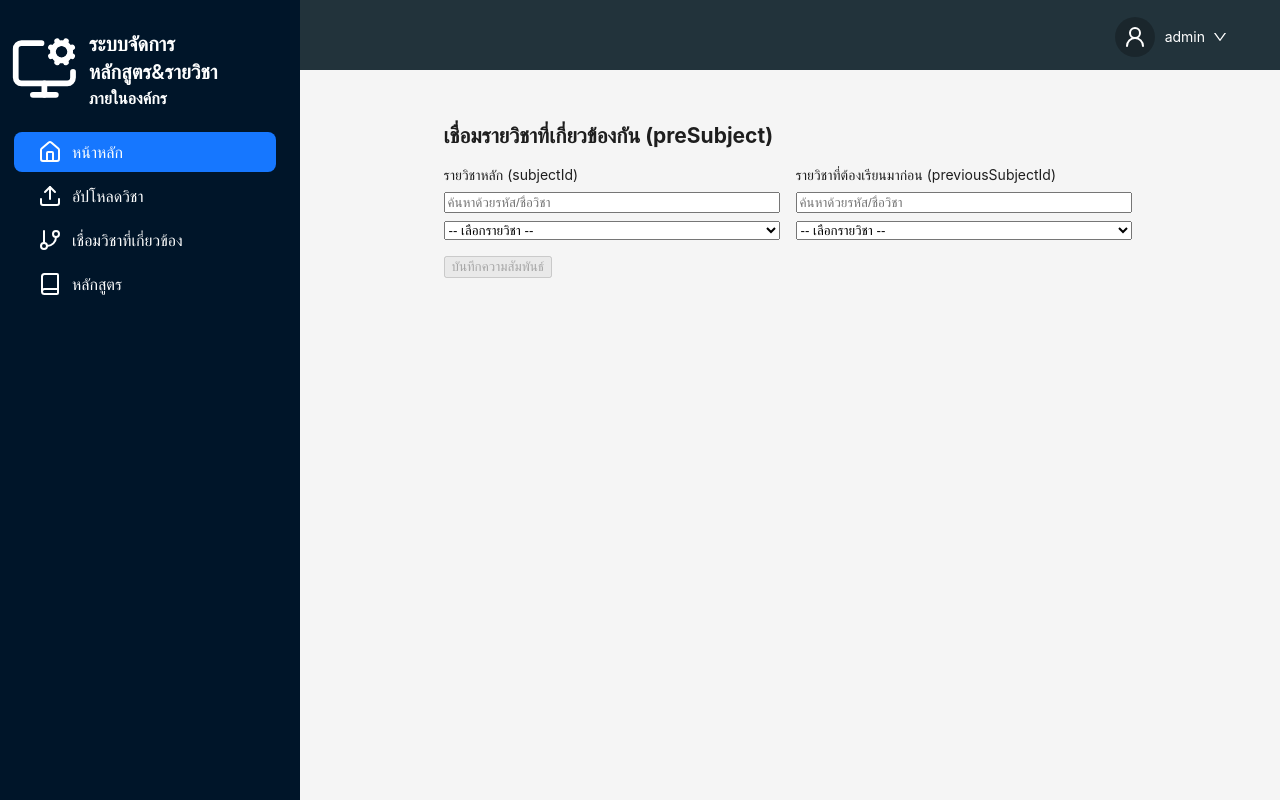
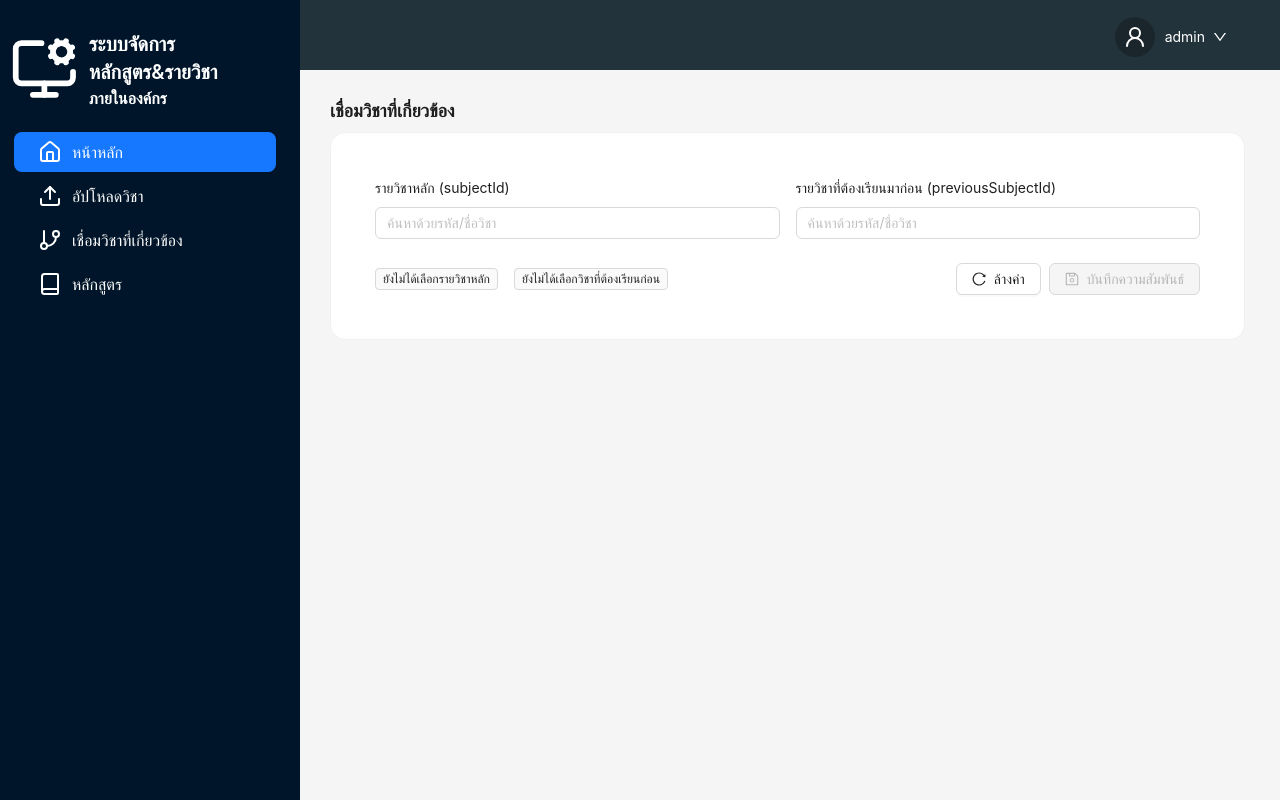
Before and after one commit to Guntaphon-si/G5-Course-Subject, a Next.js app: page /pre-subject in a window 1280 px wide. Built offline with nearby package versions, Linux system fonts and the light colour scheme.

Commit message:
ตกเเต่ง

```diff
--- a/src/app/pre-subject/page.tsx
+++ b/src/app/pre-subject/page.tsx
@@ -1,5 +1,7 @@
 "use client";
-import { useEffect, useMemo, useState } from 'react';
+import { useEffect, useMemo, useState, useCallback } from 'react';
+import { Card, Col, Row, Typography, Space, Form, AutoComplete, Button, message as antdMessage, Tag } from 'antd';
+import { SaveOutlined, ReloadOutlined } from '@ant-design/icons';
 
 type SubjectItem = {
   subjectId: number;
@@ -26,6 +28,7 @@ async function createPreSubject(subjectId: number, previousSubjectId: number) {
 }
 
 export default function PreSubjectPage() {
+  const { Title, Text } = Typography;
   const [q1, setQ1] = useState('');
   const [q2, setQ2] = useState('');
   const [options1, setOptions1] = useState<SubjectItem[]>([]);
@@ -33,82 +36,123 @@ export default function PreSubjectPage() {
   const [selected1, setSelected1] = useState<number | null>(null);
   const [selected2, setSelected2] = useState<number | null>(null);
   const [saving, setSaving] = useState(false);
-  const [message, setMessage] = useState<string | null>(null);
 
   useEffect(() => {
     let active = true;
-    (async () => {
+    const run = async () => {
       if (!q1) { setOptions1([]); return; }
       const items = await searchSubjects(q1);
       if (active) setOptions1(items);
-    })();
+    };
+    run();
     return () => { active = false; };
   }, [q1]);
 
   useEffect(() => {
     let active = true;
-    (async () => {
+    const run = async () => {
       if (!q2) { setOptions2([]); return; }
       const items = await searchSubjects(q2);
       if (active) setOptions2(items);
-    })();
+    };
+    run();
     return () => { active = false; };
   }, [q2]);
 
-  const canSave = useMemo(() => selected1 && selected2 && selected1 !== selected2, [selected1, selected2]);
+  const canSave = useMemo(() => !!(selected1 && selected2 && selected1 !== selected2), [selected1, selected2]);
 
-  const handleSave = async () => {
+  const handleSave = useCallback(async () => {
     if (!canSave) return;
     try {
       setSaving(true);
-      setMessage(null);
       await createPreSubject(selected1 as number, selected2 as number);
-      setMessage('บันทึกสำเร็จ');
+      antdMessage.success('บันทึกสำเร็จ');
     } catch (e: any) {
-      setMessage(e.message || 'เกิดข้อผิดพลาด');
+      antdMessage.error(e.message || 'เกิดข้อผิดพลาด');
     } finally {
       setSaving(false);
     }
-  };
+  }, [canSave, selected1, selected2]);
+
+  const reset = useCallback(() => {
+    setQ1('');
+    setQ2('');
+    setOptions1([]);
+    setOptions2([]);
+    setSelected1(null);
+    setSelected2(null);
+  }, []);
+
+  const toOptions = (items: SubjectItem[]) =>
+    items.map((it) => ({
+      value: String(it.subjectId),
+      label: `${it.subjectCode} — ${it.nameSubjectThai}`,
+    }));
 
   return (
-    <div style={{ maxWidth: 720, margin: '0 auto', padding: 16 }}>
-      <h2>เชื่อมรายวิชาที่เกี่ยวข้องกัน (preSubject)</h2>
-      <div style={{ display: 'grid', gridTemplateColumns: '1fr 1fr', gap: 16, marginTop: 16 }}>
-        <div>
-          <label>รายวิชาหลัก (subjectId)</label>
-          <input value={q1} onChange={e => setQ1(e.target.value)} placeholder="ค้นหาด้วยรหัส/ชื่อวิชา" style={{ width: '100%', marginTop: 8 }} />
-          <select value={selected1 ?? ''} onChange={e => setSelected1(e.target.value ? Number(e.target.value) : null)} style={{ width: '100%', marginTop: 8 }}>
-            <option value="">-- เลือกรายวิชา --</option>
-            {options1.map(item => (
-              <option key={item.subjectId} value={item.subjectId}>
-                {item.subjectCode} — {item.nameSubjectThai}
-              </option>
-            ))}
-          </select>
-        </div>
+    <div style={{ padding: 10 }}>
+      <Space direction="vertical" style={{ width: '100%' }} size={10}>
+        <Row>
+          <Col span={12}>
+            <Title style={{ marginTop: 0, marginBottom: 0, fontSize: 18 }}>เชื่อมวิชาที่เกี่ยวข้อง</Title>
+          </Col>
+        </Row>
 
-        <div>
-          <label>รายวิชาที่ต้องเรียนมาก่อน (previousSubjectId)</label>
-          <input value={q2} onChange={e => setQ2(e.target.value)} placeholder="ค้นหาด้วยรหัส/ชื่อวิชา" style={{ width: '100%', marginTop: 8 }} />
-          <select value={selected2 ?? ''} onChange={e => setSelected2(e.target.value ? Number(e.target.value) : null)} style={{ width: '100%', marginTop: 8 }}>
-            <option value="">-- เลือกรายวิชา --</option>
-            {options2.map(item => (
-              <option key={item.subjectId} value={item.subjectId}>
-                {item.subjectCode} — {item.nameSubjectThai}
-              </option>
-            ))}
-          </select>
-        </div>
-      </div>
+        <Card className="chemds-container">
+          <Row gutter={[16, 16]}>
+            <Col xs={24} md={12}>
+              <Form layout="vertical">
+                <Form.Item label="รายวิชาหลัก (subjectId)">
+                  <AutoComplete
+                    options={toOptions(options1)}
+                    value={q1}
+                    onChange={(v) => setQ1(v)}
+                    onSelect={(val) => {
+                      setSelected1(Number(val));
+                    }}
+                    placeholder="ค้นหาด้วยรหัส/ชื่อวิชา"
+                    style={{ width: '100%' }}
+                    filterOption={false}
+                  />
+                </Form.Item>
+              </Form>
+            </Col>
 
-      <div style={{ marginTop: 16 }}>
-        <button onClick={handleSave} disabled={!canSave || saving}>{saving ? 'กำลังบันทึก...' : 'บันทึกความสัมพันธ์'}</button>
-      </div>
+            <Col xs={24} md={12}>
+              <Form layout="vertical">
+                <Form.Item label="รายวิชาที่ต้องเรียนมาก่อน (previousSubjectId)">
+                  <AutoComplete
+                    options={toOptions(options2)}
+                    value={q2}
+                    onChange={(v) => setQ2(v)}
+                    onSelect={(val) => {
+                      setSelected2(Number(val));
+                    }}
+                    placeholder="ค้นหาด้วยรหัส/ชื่อวิชา"
+                    style={{ width: '100%' }}
+                    filterOption={false}
+                  />
+                </Form.Item>
+              </Form>
+            </Col>
+          </Row>
 
-      {message && (
-        <p style={{ marginTop: 12 }}>{message}</p>
-      )}
+          <Row justify="space-between" align="middle">
+            <Col>
+              <Space>
+                <Tag color={selected1 ? 'blue' : 'default'}>{selected1 ? `เลือก subjectId: ${selected1}` : 'ยังไม่ได้เลือกรายวิชาหลัก'}</Tag>
+                <Tag color={selected2 ? 'blue' : 'default'}>{selected2 ? `เลือก previousSubjectId: ${selected2}` : 'ยังไม่ได้เลือกวิชาที่ต้องเรียนก่อน'}</Tag>
+              </Space>
+            </Col>
+            <Col>
+              <Space>
+                <Button icon={<ReloadOutlined />} onClick={reset} disabled={saving}>ล้างค่า</Button>
+                <Button type="primary" icon={<SaveOutlined />} onClick={handleSave} loading={saving} disabled={!canSave}>บันทึกความสัมพันธ์</Button>
+              </Space>
+            </Col>
+          </Row>
+        </Card>
+      </Space>
     </div>
   );
 }
```
Also changed, not shown: src/app/pageUpload/page.tsx (+63 -36 lines).
